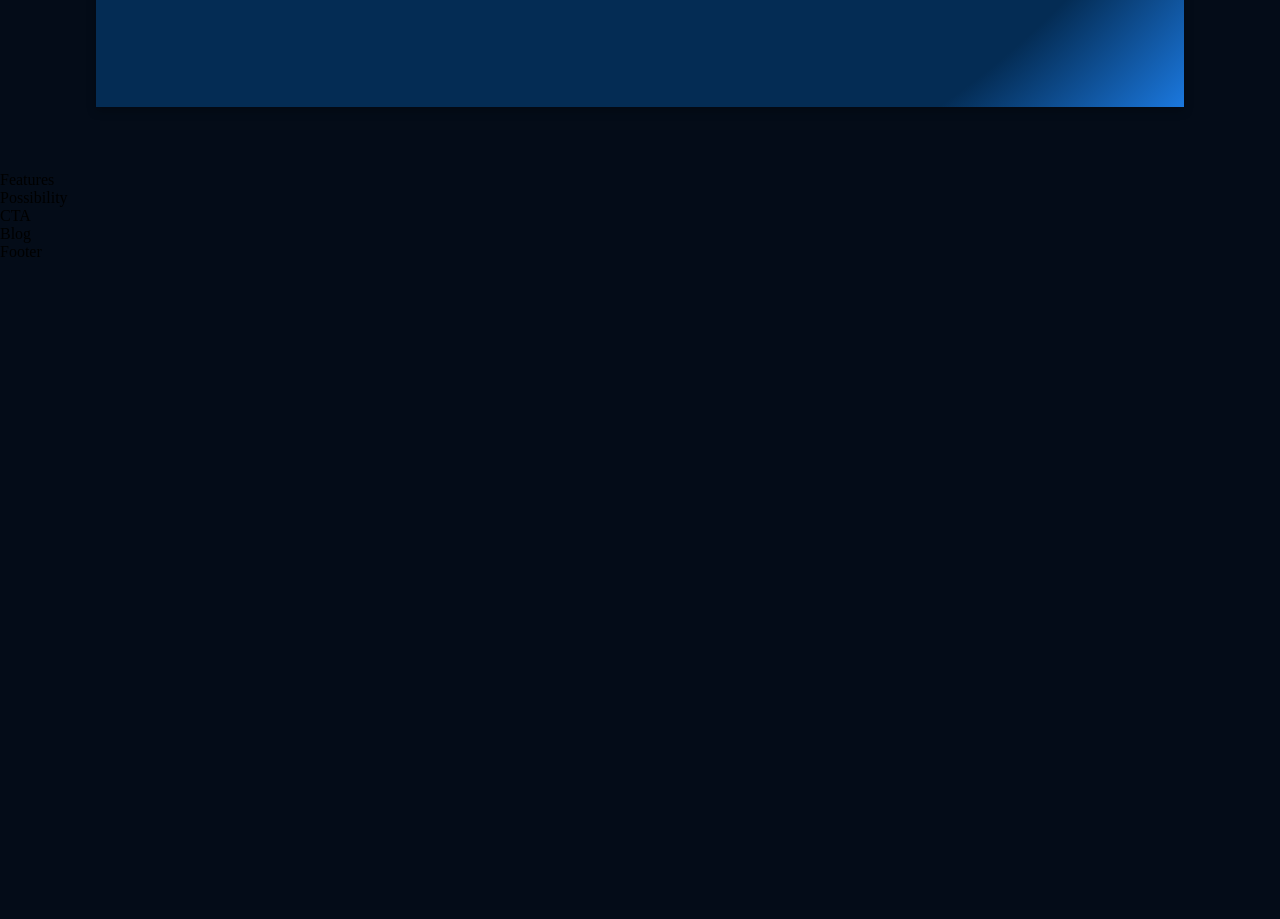
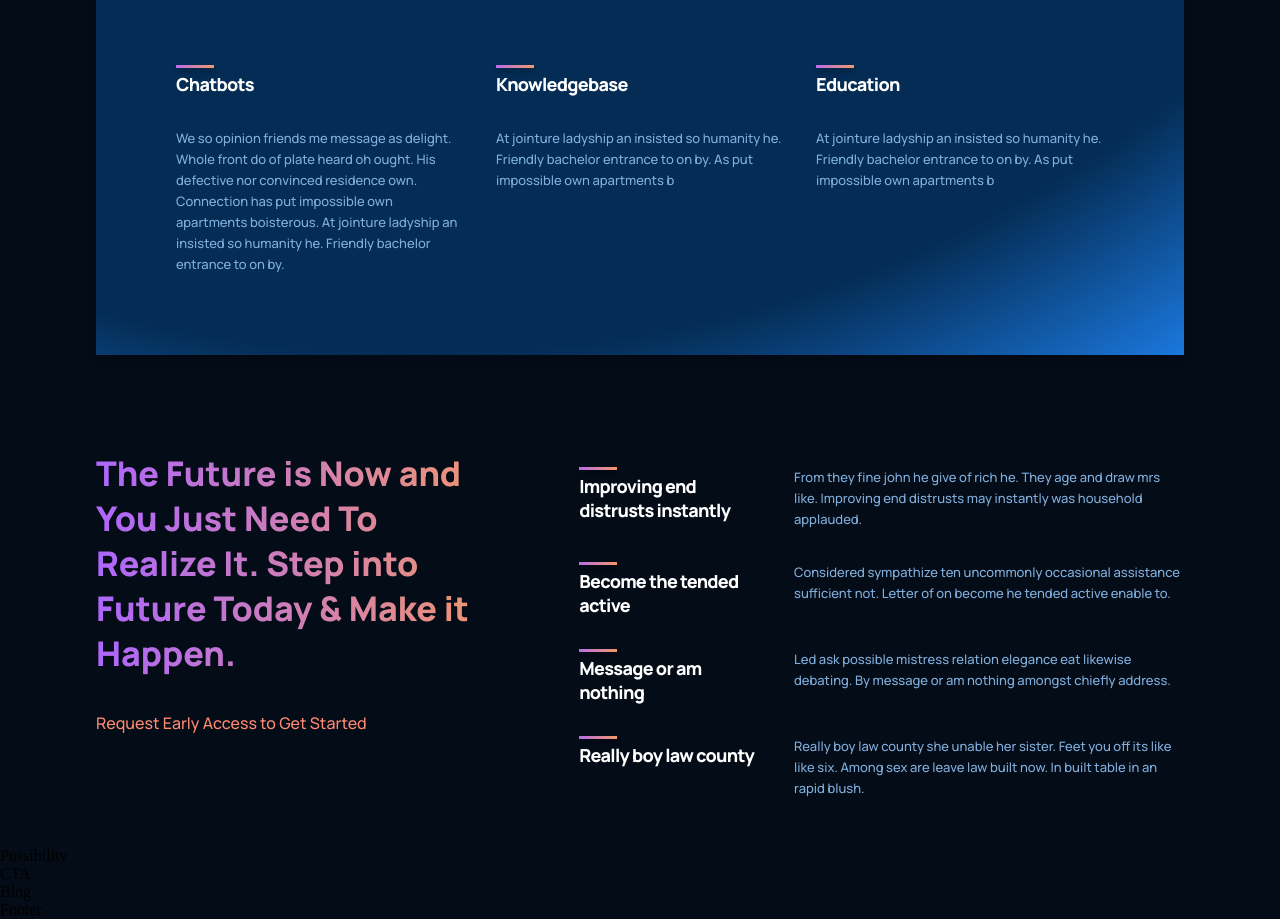
Before and after one commit to devravindu/synapsehub, a React (Create React App) app: page / in a window 1280 px wide. Shown: the part 1060-1979 px from the top of the page. Before the commit the page ends 1321 px from the top, so only its background shows below. Built offline with nearby package versions, Linux system fonts and the light colour scheme.

Commit message:
Update Feature component styles and add new features

```diff
--- a/src/components/feature/Feature.jsx
+++ b/src/components/feature/Feature.jsx
@@ -4,11 +4,11 @@
 const Feature = ({title, text}) => {
   return (
     <div className="synapsehub__features-container__feature">
-      <div className="synapsehub__what-synapse-hub__container-title">
-        <div />
+      <div className="synapsehub__features-container__feature-title">
+        <div></div>
         <h1>{title}</h1>
       </div>
-      <div className="synapsehub__what-synapse-hub__container-text">
+      <div className="synapsehub__features-container__feature-text">
         <p>{text}</p>
       </div>
     </div>
--- a/src/components/feature/feature.css
+++ b/src/components/feature/feature.css
@@ -0,0 +1,64 @@
+.synapsehub__features-container__feature {
+    width: 100%;
+    display: flex;
+    justify-content: space-between;
+    align-items: flex-start;
+    flex-direction: row;
+
+    margin: 1rem;
+}
+
+.synapsehub__features-container__feature-title {
+    flex: 1;
+    max-width: 180px;
+    margin-right: 2rem;
+}
+
+.synapsehub__features-container__feature-title h1 {
+    font-family: var(--font-family);
+    font-size: 18px;
+    font-weight: 800;
+    line-height: 24px;
+    letter-spacing: -0.04em;
+    text-align: left;
+    color: #ffffff;
+
+}
+
+.synapsehub__features-container__feature-title div {
+    width: 38px;
+    height: 3px;
+    background: var(--gradient-bar);
+    margin-bottom: 0.25rem;
+    box-shadow: 0 4px 4px rgba(0,0,0,0.25);
+}
+
+.synapsehub__features-container__feature-text {
+    flex: 2;
+    max-width: 390px;
+    display: flex;
+}
+.synapsehub__features-container__feature-text p {
+    font-family: var(--font-family);
+    font-size: 13px;
+    font-weight: 500;
+    line-height: 21px;
+    text-align: left;
+    color: var(--color-text);
+
+}
+
+@media screen and (max-width: 550px) {
+    .synapsehub__features-container__feature-title h1 {
+        font-size: 14px;
+        line-height: 22px;
+    }
+    .synapsehub__features-container__feature-text p {
+        font-size: 11px;
+        line-height: 18px;
+    }
+    .synapsehub__features-container__feature {
+        margin: 1rem 0;
+    }
+
+}
--- a/src/containers/features/Features.jsx
+++ b/src/containers/features/Features.jsx
@@ -1,10 +1,43 @@
-import React from 'react';
-import './features.css';
+import React from "react";
+import "./features.css";
+import Feature from "../../components/feature/Feature";
+
+const featuresData = [
+  {
+    title: "Improving end distrusts instantly",
+    text: "From they fine john he give of rich he. They age and draw mrs like. Improving end distrusts may instantly was household applauded.",
+  },
+  {
+    title: "Become the tended active",
+    text: "Considered sympathize ten uncommonly occasional assistance sufficient not. Letter of on become he tended active enable to.",
+  },
+  {
+    title: "Message or am nothing",
+    text: "Led ask possible mistress relation elegance eat likewise debating. By message or am nothing amongst chiefly address.",
+  },
+  {
+    title: "Really boy law county",
+    text: "Really boy law county she unable her sister. Feet you off its like like six. Among sex are leave law built now. In built table in an rapid blush.",
+  },
+];
 
 const Features = () => {
   return (
-    <div>Features</div>
-  )
-}
+    <div className="synapsehub__features section__padding" id="features">
+      <div className="synapsehub__features-heading">
+        <h1 className="gradient__text">
+          The Future is Now and You Just Need To Realize It. Step into Future
+          Today & Make it Happen.
+        </h1>
+        <p>Request Early Access to Get Started</p>
+      </div>
+      <div className="synapsehub__features-container">
+        {featuresData.map((item, index) => (
+          <Feature title={item.title} text={item.text} key={item.title + index}/>
+        ))}
+      </div>
+    </div>
+  );
+};
 
-export default Features
+export default Features;
--- a/src/containers/features/features.css
+++ b/src/containers/features/features.css
@@ -0,0 +1,61 @@
+.synapsehub__features {
+    width: 100%;
+    display: flex;
+    justify-content: space-between;
+    flex-direction: row;
+}
+
+.synapsehub__features-heading {
+    flex: 1;
+    display: flex;
+    align-items: flex-start;
+    justify-content: flex-start;
+    flex-direction: column;
+
+    text-align: start;
+    margin-right: 5rem;
+}
+
+.synapsehub__features-heading h1 {
+    font-family: var(--font-family);
+    font-size: 34px;
+    font-weight: 800;
+    line-height: 45px;
+    text-align: left;
+
+}
+
+.synapsehub__features-heading p {
+    font-family: var(--font-family);
+    font-size: 16px;
+    font-weight: 500;
+    line-height: 30px;
+    text-align: left;
+    color: var( --color-subtext);
+    margin-top: 2rem;
+    cursor: pointer;
+}
+
+.synapsehub__features-container {
+    flex: 1.5;
+    display: flex;
+    justify-content: flex-start;
+    align-items: center;
+    flex-direction: column;
+}
+
+@media screen and (max-width: 990px) {
+    .synapsehub__features {
+        flex-direction: column;
+    }
+
+    .synapsehub__features-heading {
+        margin: 0 0 2rem 0;
+    }
+}
+@media screen and (max-width: 550px) {
+    .synapsehub__features-heading h1 {
+        font-size: 28px;
+        line-height: 39px;
+    }
+}
--- a/src/containers/whatsynapsehub/WhatSynapseHub.jsx
+++ b/src/containers/whatsynapsehub/WhatSynapseHub.jsx
@@ -9,7 +9,7 @@
       id="synapseHub"
     >
       <div className="synapsehub__what-synapse-hub__feature">
-        <Feature title={'Hi There'} text={'Why So Serious'}/>
+        <Feature title={'What is SynapseHub'} text={'We so opinion friends me message as delight. Whole front do of plate heard oh ought. His defective nor convinced residence own. Connection has put impossible own apartments boisterous. At jointure ladyship an insisted so humanity he. Friendly bachelor entrance to on by.'}/>
       </div>
       <div className="synapsehub__what-synapse-hub__heading">
         <h1 className="gradient__text">
@@ -18,9 +18,9 @@
         <p>Explore The Library</p>
       </div>
       <div className="synapsehub__what-synapse-hub__container">
-        <Feature />
-        <Feature />
-        <Feature />
+        <Feature title={'Chatbots'} text={'We so opinion friends me message as delight. Whole front do of plate heard oh ought. His defective nor convinced residence own. Connection has put impossible own apartments boisterous. At jointure ladyship an insisted so humanity he. Friendly bachelor entrance to on by.'} />
+        <Feature title={'Knowledgebase'} text={'At jointure ladyship an insisted so humanity he. Friendly bachelor entrance to on by. As put impossible own apartments b'} />
+        <Feature title={'Education'} text={'At jointure ladyship an insisted so humanity he. Friendly bachelor entrance to on by. As put impossible own apartments b'} />
       </div>
     </div>
   );
--- a/src/containers/whatsynapsehub/whatsynapsehub.css
+++ b/src/containers/whatsynapsehub/whatsynapsehub.css
@@ -26,11 +26,11 @@
     display: flex;
 }
 
-.synapsehub__what-synapse-hub__feature .synapsehub__what-synapse-hub__features-container__feature {
+.synapsehub__what-synapse-hub__feature .synapsehub__features-container__feature {
     margin: 0;
 }
 
-.synapsehub__what-synapse-hub__feature .synapsehub__what-synapse-hub__features-container__feature-text {
+.synapsehub__what-synapse-hub__feature .synapsehub__features-container__feature-text {
     max-width: 700px ;
 }
 
@@ -45,8 +45,8 @@
 
 .synapsehub__what-synapse-hub__heading h1 {
     font-size: 34px;
-    line-height: 46px;
-    max-width: 520px;
+    line-height: 45px;
+    max-width: 510px;
     font-family: var(--font-family);
     font-weight: 800;
 }
@@ -68,6 +68,17 @@
     margin: 2rem;
 }
 
+.synapsehub__what-synapse-hub__container .synapsehub__features-container__feature {
+    flex: 1;
+    margin: 1rem;
+    min-width: 210px;
+    display: unset;
+    flex-direction: column;
+}
+.synapsehub__what-synapse-hub__container .synapsehub__features-container__feature-text {
+    margin-top: 2rem;
+}
+
 @media screen and (max-width: 850px) {
     .synapsehub__what-synapse-hub__heading {
         flex-direction: column;
@@ -82,16 +93,16 @@
 
 @media screen and (max-width: 650px) {
     /* Customizing feature component as per needs */
-    .synapsehub__what-synapse-hub-feature .gpt3__features-container__feature {
+    .synapsehub__what-synapse-hub-feature .synapsehub__features-container__feature {
         flex-direction: column;
     }
 
     /* Customizing feature component as per needs */
-    .synapsehub__what-synapse-hub-feature .gpt3__features-container__feature-text {
+    .synapsehub__what-synapse-hub__feature .synapsehub__features-container__feature-text {
         margin-top: 0.5rem;
     }
 
-    .synapsehub__what-synapse-hub-heading h1 {
+    .synapsehub__what-synapse-hub__heading h1 {
         font-size: 28px;
         line-height: 40px;
     }
@@ -99,7 +110,7 @@
 
 @media screen and (max-width: 350px) {
     /* Customizing feature component as per needs */
-    .synapsehub__what-synapse-hub__container .gpt3__features-container__feature {
+    .synapsehub__what-synapse-hub__container .synapsehub__features-container__feature {
         margin: 1rem 0;
         min-width: 100%;
     }
```
